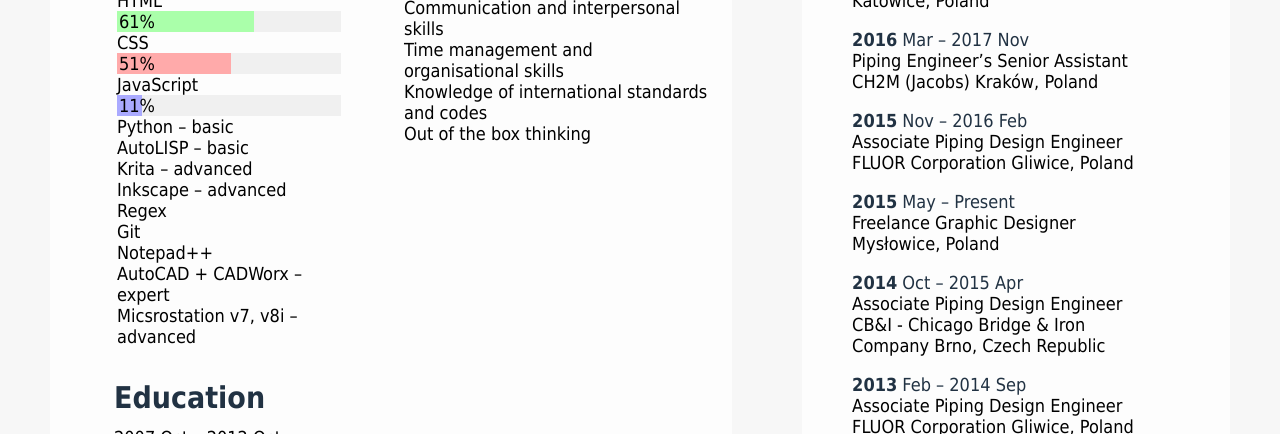
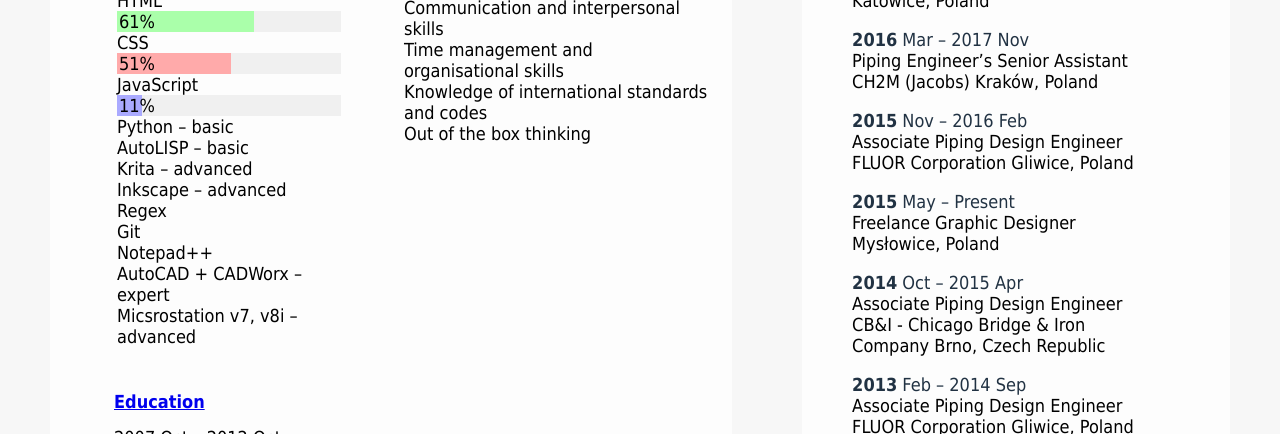
Before and after one commit to Slawomir7/Slawomir7.github.io, a plain HTML site: page index.html in a window 1280 px wide. Shown: the part 482-916 px from the top of the page. Drawn offline with Linux system fonts and the light colour scheme.

Commit message:
Update index.html

```diff
--- a/index.html
+++ b/index.html
@@ -118,7 +118,7 @@ Below is head section with navigation pane, links to my online places, my name,
                         </td>
                     </tr>
                 </table>
-                <h2>Education</h2>
+                <h2><a href="https://slawomir7.github.io/education.html">Education</a></h2>
                 2007 Oct – 2012 Oct<br>
                 M. Sc. Eng. Environmental Protection in Power Industry<br>
                 Faculty of Energy and Environmental Engineering<br>
```
